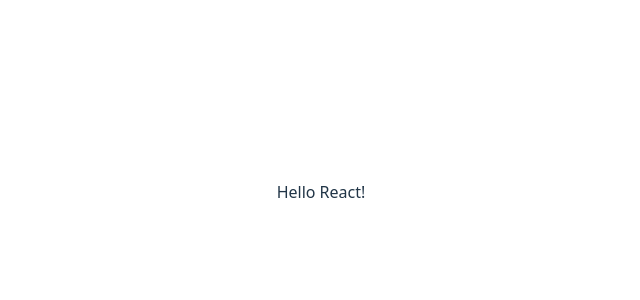
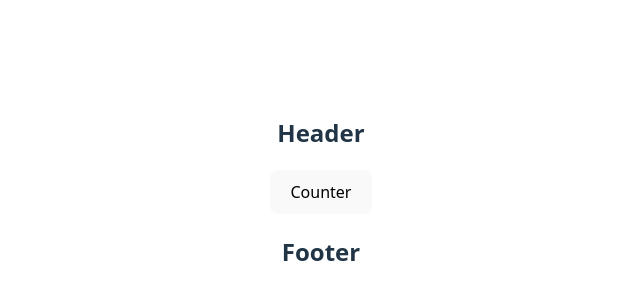
Before and after one commit to nyhyhy/react_2026, a React (Vite) app: page / in a window 1280 px wide. Shown: the part 208-508 px from the top of the page, without its empty margins (319-959 px from the left). Built offline with nearby package versions, Linux system fonts and the light colour scheme.

Commit message:
컴포넌트 분리

```diff
--- a/src/App.jsx
+++ b/src/App.jsx
@@ -2,13 +2,18 @@ import { useState } from 'react'
 import reactLogo from './assets/react.svg'
 import viteLogo from '/vite.svg'
 import './App.css'
+import Header from './components/Header'
+import Main from './components/Main'
+import Footer from './components/Footer'
 
 function App() {
   const [count, setCount] = useState(0)
 
   return (
     <>
-      Hello React!
+      <Header />
+      <Main />
+      <Footer />
     </>
   )
 }
--- a/src/components/Counter.jsx
+++ b/src/components/Counter.jsx
@@ -0,0 +1,6 @@
+function Counter() {
+  return (
+    <button>Counter</button>
+  )
+}
+export default Counter;
--- /dev/null
+++ b/src/components/Footer.jsx
@@ -0,0 +1,6 @@
+function Footer() {
+  return (
+    <h2>Footer</h2>
+  )
+}
+export default Footer;
--- /dev/null
+++ b/src/components/Header.jsx
@@ -0,0 +1,6 @@
+function Header() {
+  return (
+    <h2>Header</h2>
+  )
+}
+export default Header;
--- /dev/null
+++ b/src/components/Main.jsx
@@ -0,0 +1,10 @@
+import Counter from './Counter.jsx'
+
+function Main() {
+  return (
+    <main>
+      <Counter />
+    </main>
+  )
+}
+export default Main;
```
